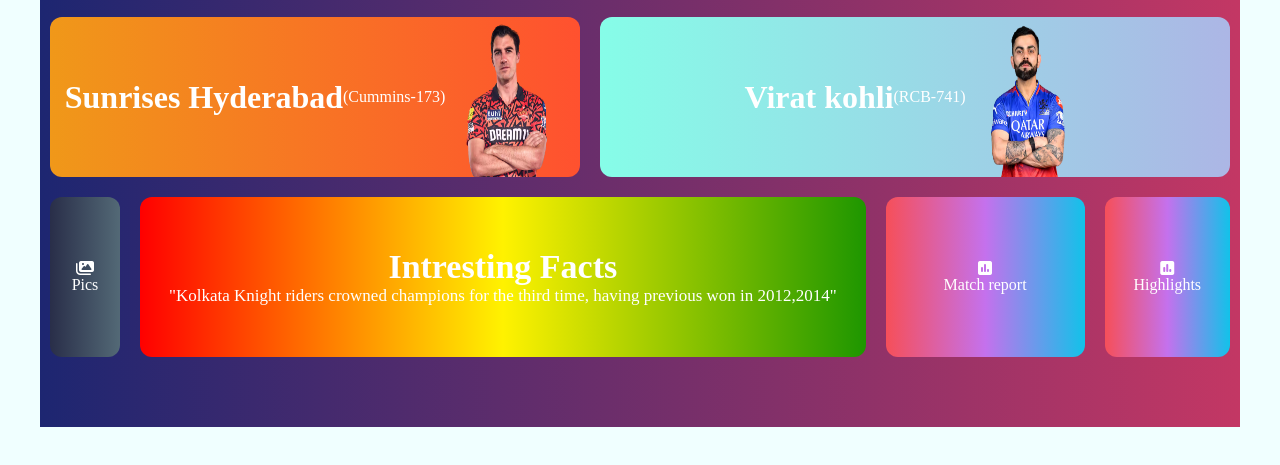
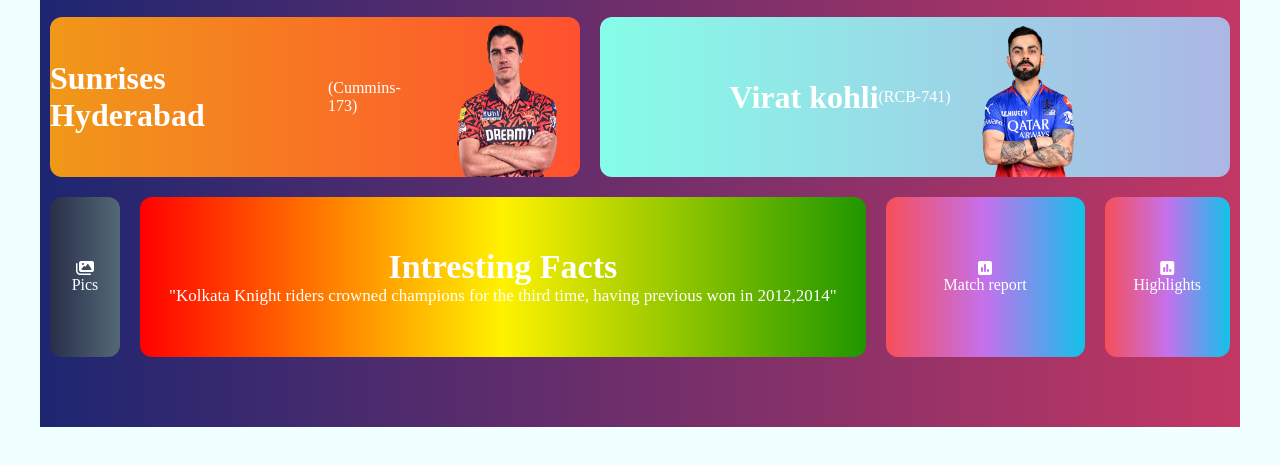
Before and after one commit to shaiksadhik96/GridLayouts, a plain HTML site: page index.html in a window 1280 px wide. Shown: the part 313-778 px from the top of the page. Drawn offline with Linux system fonts and the light colour scheme.

Commit message:
index.html

```diff
--- a/index.html
+++ b/index.html
@@ -227,14 +227,14 @@
             <div class="box box4">
                 <h1>Sunrises Hyderabad</h1>
                 <p>(Cummins-173)</p>
-                <img src="cummins.png" alt="" width="120px" height="160px">
+                <img src="cummins.png" alt="" width="150px" height="160px">
 
 
             </div>
             <div class="box box5">
                 <h1>Virat kohli</h1>
                 <p>(RCB-741)</p>
-                <img src="virat.png" alt="" width="120px" height="160px">
+                <img src="virat.png" alt="" width="150px" height="160px">
             </div>
             <div class="box box6">
                 <!-- <h1>6</h1> -->
```
